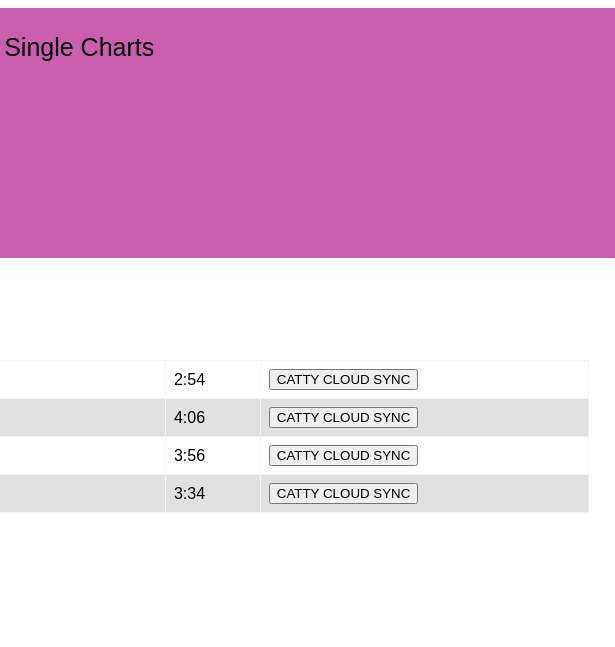
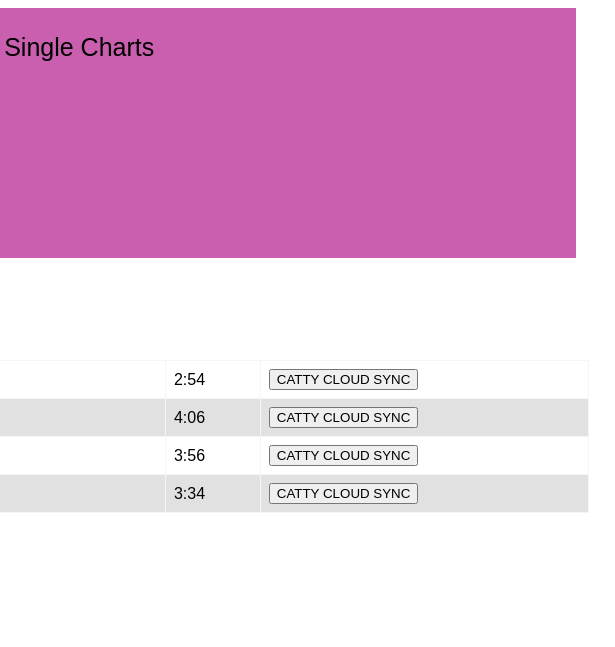
Before and after one commit to kritika768/musicapp, a plain HTML site: page index.html in a window 1280 px wide. Shown: the top 647 px of the page, 691-1306 px from the left, 615 px wide, since content can reach past the window. Drawn offline with Linux system fonts and the light colour scheme.

Commit message:
new change

```diff
--- a/style.css
+++ b/style.css
@@ -18,7 +18,7 @@ ul {
   padding-left: 10px;
 }
 .container {
-  width: 160%;
+  width: 155%;
   height: 250px;
   background-color: rgb(202, 95, 175);
   display: flex;
```
